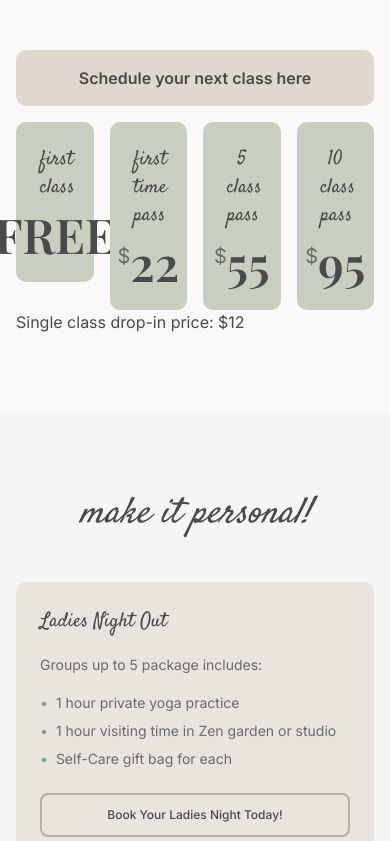
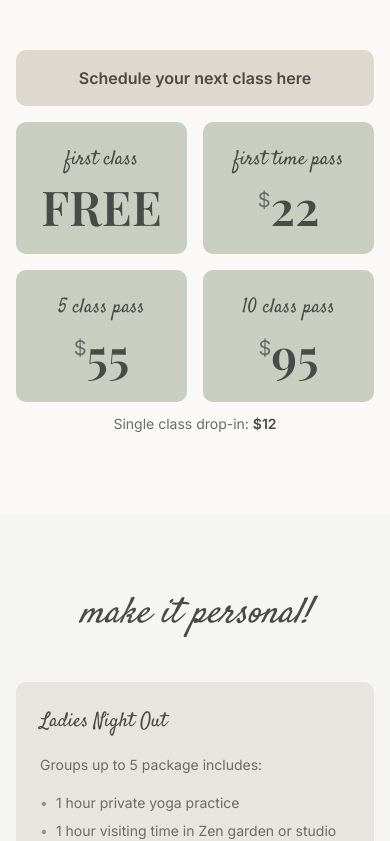
Before and after one commit to datathink/restymc, a React (Vite) app: page / in a window 390 px wide. Shown: the part 1406-2247 px from the top of the page. Built offline with nearby package versions, Linux system fonts and the light colour scheme; a web font is replaced by a local one.

Commit message:
fix: adjust layout and content in Header and YogaClasses components

```diff
--- a/src/components/layout/Header.tsx
+++ b/src/components/layout/Header.tsx
@@ -39,8 +39,8 @@ export function Header() {
             isMobileMenuOpen
                 ? "bg-rest-cream shadow-sm py-3"
                 : isScrolled
-                ? "bg-rest-cream/95 backdrop-blur-sm shadow-sm py-3"
-                : "bg-transparent py-5"
+                  ? "bg-rest-cream/95 backdrop-blur-sm shadow-sm py-3"
+                  : "bg-transparent py-5"
         }
       `}
         >
--- a/src/components/sections/YogaClasses.tsx
+++ b/src/components/sections/YogaClasses.tsx
@@ -80,7 +80,10 @@ export function YogaClasses() {
                         </Dialog>
 
                         {/* Pricing Cards */}
-                        <div ref={cardsRef} className="grid grid-cols-4 gap-4">
+                        <div
+                            ref={cardsRef}
+                            className="grid grid-cols-2 sm:grid-cols-4 gap-4"
+                        >
                             {pricingTiers.map((tier, index) => (
                                 <div
                                     key={tier.id}
@@ -109,9 +112,9 @@ export function YogaClasses() {
                                 </div>
                             ))}
                         </div>
-                        <div>
-                            <p>Single class drop-in price: $12</p>
-                        </div>
+                        <p className="text-center text-rest-warm-gray text-sm mt-3">
+                            Single class drop-in: <span className="font-semibold text-rest-charcoal">$12</span>
+                        </p>
                     </div>
 
                     {/* Image */}
--- a/src/data/content.ts
+++ b/src/data/content.ts
@@ -133,8 +133,8 @@ export const navItems = [
     { label: "Classes", href: "#classes" },
     { label: "Services", href: "#services" },
     { label: "Workshops", href: "#workshops" },
+    { label: "Yoga Therapy", href: "#therapy" },
     { label: "About", href: "#about" },
-    { label: "Yoga Therapy", href: "#therapy" },
     { label: "Contact", href: "#contact" },
 ];
 
```
